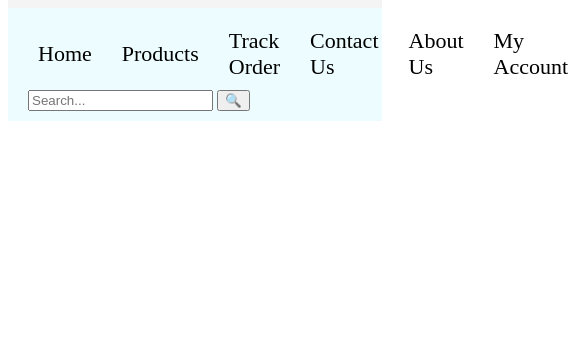
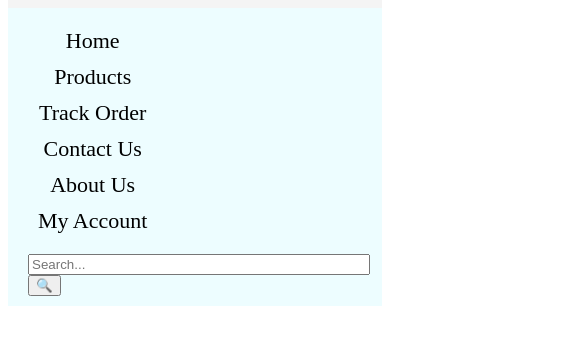
Before and after one commit to Hansraj76/E-Organic, a plain HTML site: page index.html in a window 390 px wide. Shown: the part 97-442 px from the top of the page, 578 px wide, since content can reach past the window. Drawn offline with Linux system fonts and the light colour scheme.

Commit message:
Added initial optimization related to mobile device

```diff
--- a/style.css
+++ b/style.css
@@ -78,3 +78,26 @@
 .logoquote{
     align-items: right;
 }
+
+/* Optimization for Mobile devices */
+
+@media (max-width: 600px) {
+    .navbar {
+      flex-direction: column;
+      align-items: flex-start;
+    }
+
+    .navbar nav ul {
+      flex-direction: column;
+      gap: 10px;
+    }
+
+    .navbar form {
+      margin-top: 10px;
+      width: 100%;
+    }
+
+    .navbar form input {
+      width: 100%;
+    }
+  }
```
